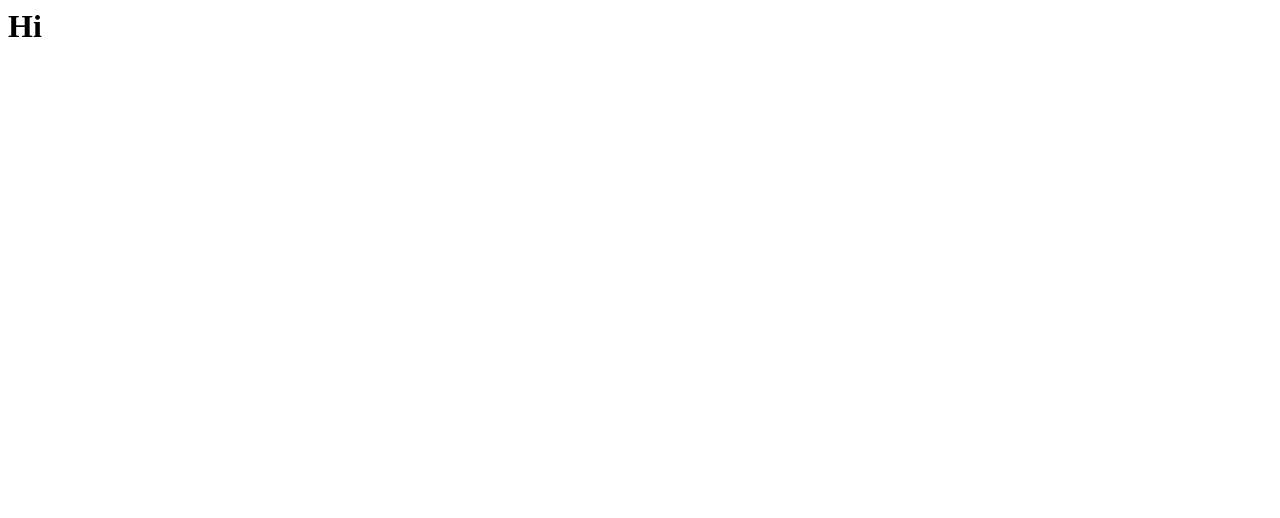
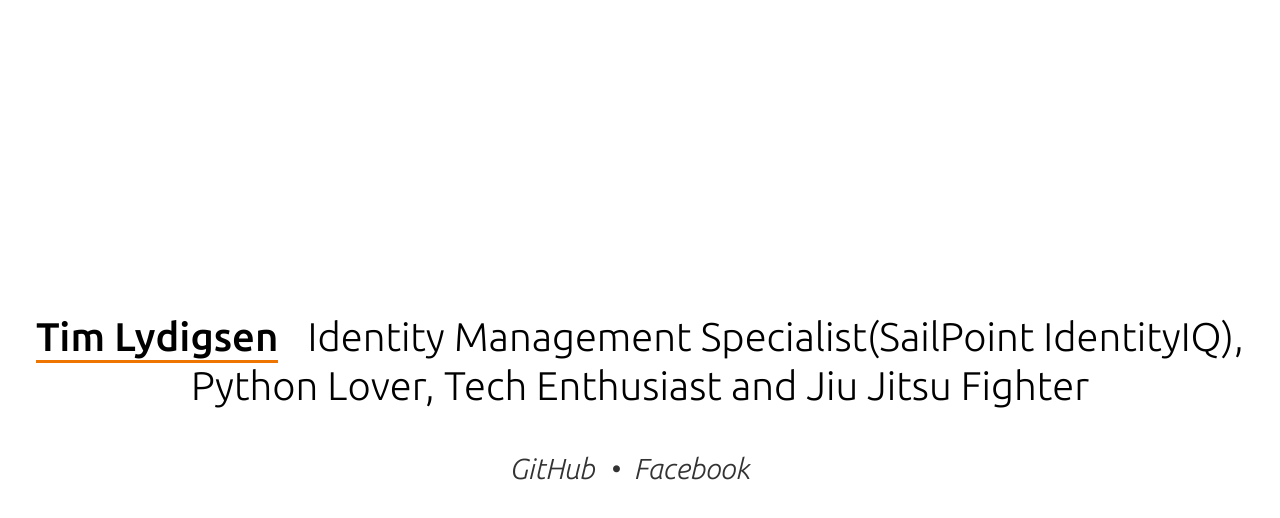
Before and after one commit to TLydi/tlydi.github.io, a plain HTML site: page index.html in a window 1280 px wide. Drawn offline with Linux system fonts and the light colour scheme.

Commit message:
First draft of website

```diff
--- a/index.html
+++ b/index.html
@@ -1,10 +1,86 @@
-<HTML>
-   <HEAD>
-      <TITLE>
-      My website
-      </TITLE>
-   </HEAD>
-<BODY>
-   <H1>Hi</H1>
-</BODY>
-</HTML>
+<html>
+  <head>
+    <meta charset='utf-8'>
+    <link id='favicon' rel='icon' type='image/png' href='#'>
+    <meta name='viewport' content='width=device-width, initial-scale=1, maximum-scale=1, user-scalable=no'>
+    <meta name='keywords' content='python,java, identity management, sailpoint, development,backend, tim lydigsen, jiu jitsu, '>
+    <meta name='description' content='Tim Lydigsen is an experienced frontend and backend web developer.'>
+    <link href='https://fonts.googleapis.com/css?family=Ubuntu:300,300italic,500' rel='stylesheet' type='text/css'>
+    <style>
+      * { box-sizing: border-box }
+
+      html, body {
+        margin          : 0;
+        padding         : 0;
+        width           : 100vw;
+        height          : 100vh;
+        font-family     : Ubuntu, georgia, sans-serif;
+        font-size       : 30pt;
+        font-weight     : 300;
+        display         : flex;
+        align-items     : center;
+        justify-content : center;
+      }
+
+      @media (max-width: 600px) {
+        body { font-size : 16pt }
+      }
+
+      a {
+        color       : inherit;
+        text-decoration: none;
+      }
+
+      a:hover {
+        text-decoration: underline;
+      }
+
+      div {
+        text-align  : center;
+      }
+
+      em {
+        font-style    : normal;
+        font-weight   : 500;
+        display       : inline-block;
+        margin-right  : 0.5em;
+        border-bottom : 3px solid #ee7600;
+      }
+
+      ul, li {
+        margin     : 0;
+        padding    : 0;
+        list-style : none;
+        font-size  : 85%;
+        font-style : italic;
+        color      : #333;
+      }
+
+      li {
+        margin-top : 1.5em;
+        display    : inline-block;
+      }
+
+      li::after {
+        content : '•';
+        margin  : 0 0.25em 0 0.5em;
+        width   : 0;
+      }
+
+      li:last-child::after {
+        content : '';
+      }
+    </style>
+  </head>
+  <body>
+    <div>
+      <em>Tim Lydigsen</em> Identity Management Specialist(SailPoint IdentityIQ), Python Lover, Tech Enthusiast and Jiu Jitsu Fighter
+      <ul>
+        <li><a href='https://github.com/tlydi/'>GitHub</a></li>
+        <li><a href='https://www.facebook.com/tim.lydigsen.3'>Facebook</a></li>
+      </ul>
+    </div>
+    <canvas id='canvas' width='16' height='16' style='display:none'></canvas>
+    <script src='js/plasma.js'></script>
+  </body>
+</html>
```
